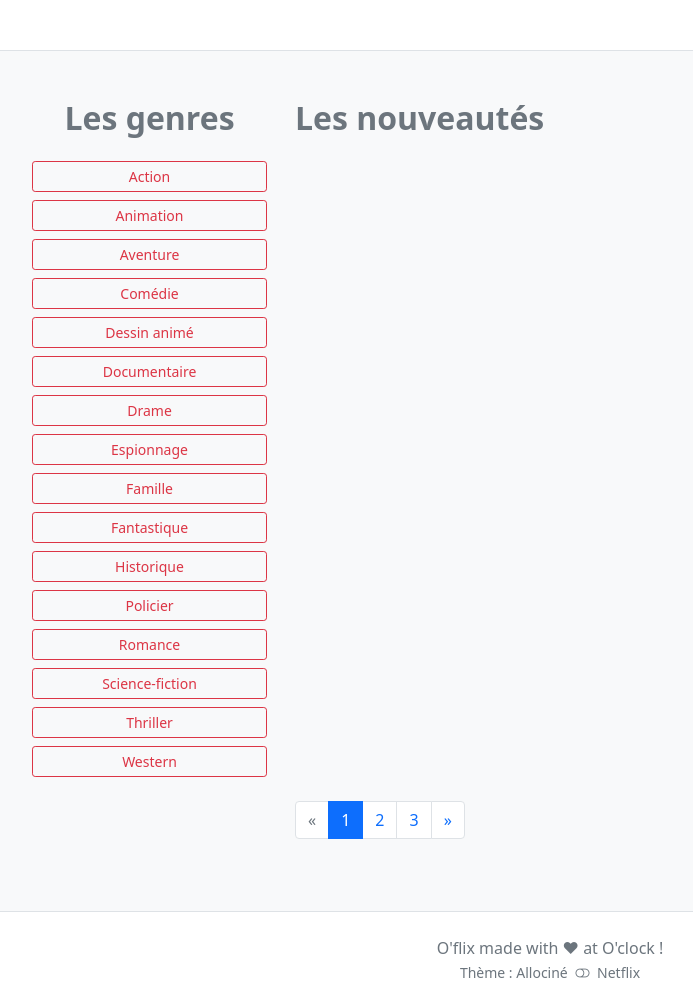
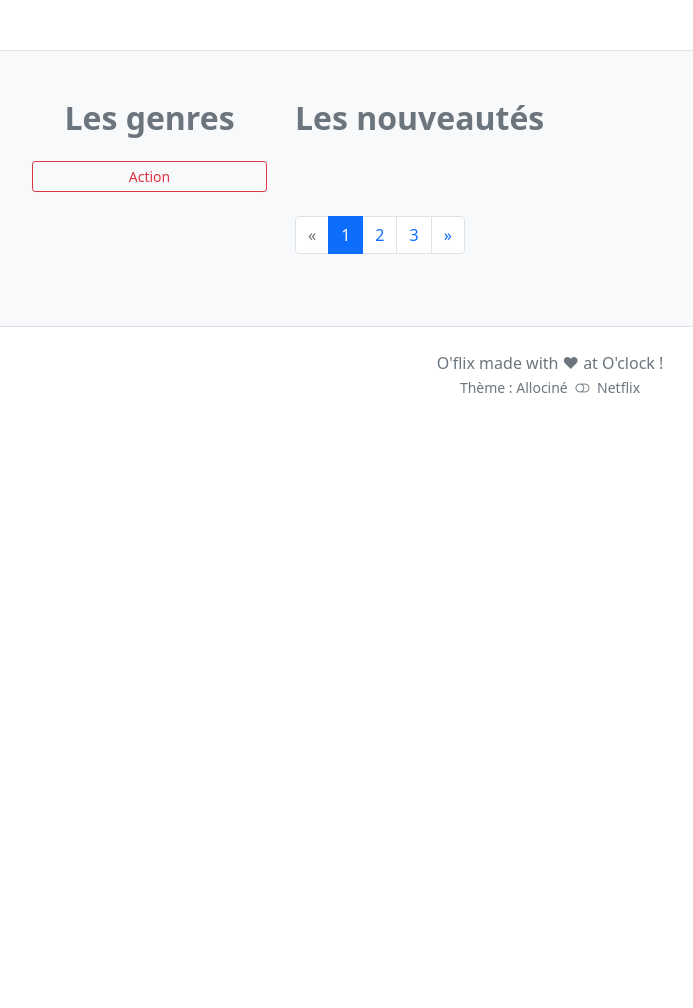
Before and after one commit to TristanBonnal/Oflix, a Symfony app: template templates/movie/list.html.twig in a window 1280 px wide. Shown: the part 424-1432 px from the top of the page, without its empty margins (90-783 px from the left). After the commit the page ends 817 px from the top, so only its background shows below. Run offline with Twig, Linux system fonts and the light colour scheme; the template is opened without the code that fills it, so the values that code supplies are empty; some libraries are stand-ins or nearby versions.

Commit message:
FormType for review

```diff
--- a/templates/movie/details.html.twig
+++ b/templates/movie/details.html.twig
@@ -59,7 +59,7 @@
                             <dd class="col-sm-12">{{movie.releasedate|date('Y')}}</dd>
                         </dl>
                         <div>
-                            <a class="btn btn-warning">Ajouter une critique</a>
+                            <a href="{{path('review_new', {id: movie.id})}}" class="btn btn-warning">Ajouter une critique</a>
                         </div>
 
                     </div>
--- a/templates/movie/list.html.twig
+++ b/templates/movie/list.html.twig
@@ -19,21 +19,7 @@
             <h2 class="text-center text-muted fw-bold mb-4">Les genres</h2>
             <ul class="d-flex flex-column flex-wrap list-unstyled justify-content-center">
                 <li class="btn btn-sm btn-outline-danger mx-1 mb-2">Action</li>
-                <li class="btn btn-sm btn-outline-danger mx-1 mb-2">Animation</li>
-                <li class="btn btn-sm btn-outline-danger mx-1 mb-2">Aventure</li>
-                <li class="btn btn-sm btn-outline-danger mx-1 mb-2">Comédie</li>
-                <li class="btn btn-sm btn-outline-danger mx-1 mb-2">Dessin animé</li>
-                <li class="btn btn-sm btn-outline-danger mx-1 mb-2">Documentaire</li>
-                <li class="btn btn-sm btn-outline-danger mx-1 mb-2">Drame</li>
-                <li class="btn btn-sm btn-outline-danger mx-1 mb-2">Espionnage</li>
-                <li class="btn btn-sm btn-outline-danger mx-1 mb-2">Famille</li>
-                <li class="btn btn-sm btn-outline-danger mx-1 mb-2">Fantastique</li>
-                <li class="btn btn-sm btn-outline-danger mx-1 mb-2">Historique</li>
-                <li class="btn btn-sm btn-outline-danger mx-1 mb-2">Policier</li>
-                <li class="btn btn-sm btn-outline-danger mx-1 mb-2">Romance</li>
-                <li class="btn btn-sm btn-outline-danger mx-1 mb-2">Science-fiction</li>
-                <li class="btn btn-sm btn-outline-danger mx-1 mb-2">Thriller</li>
-                <li class="btn btn-sm btn-outline-danger mx-1 mb-2">Western</li>
+                {# TODO Dynamiser genres #}
             </ul>
         </div>
 
```
Also changed, not shown: src/Controller/ReviewController.php (added, +32 -0 lines), src/Form/ReviewType.php (+35 -6 lines), templates/review/form.html.twig (added, +7 -0 lines).
